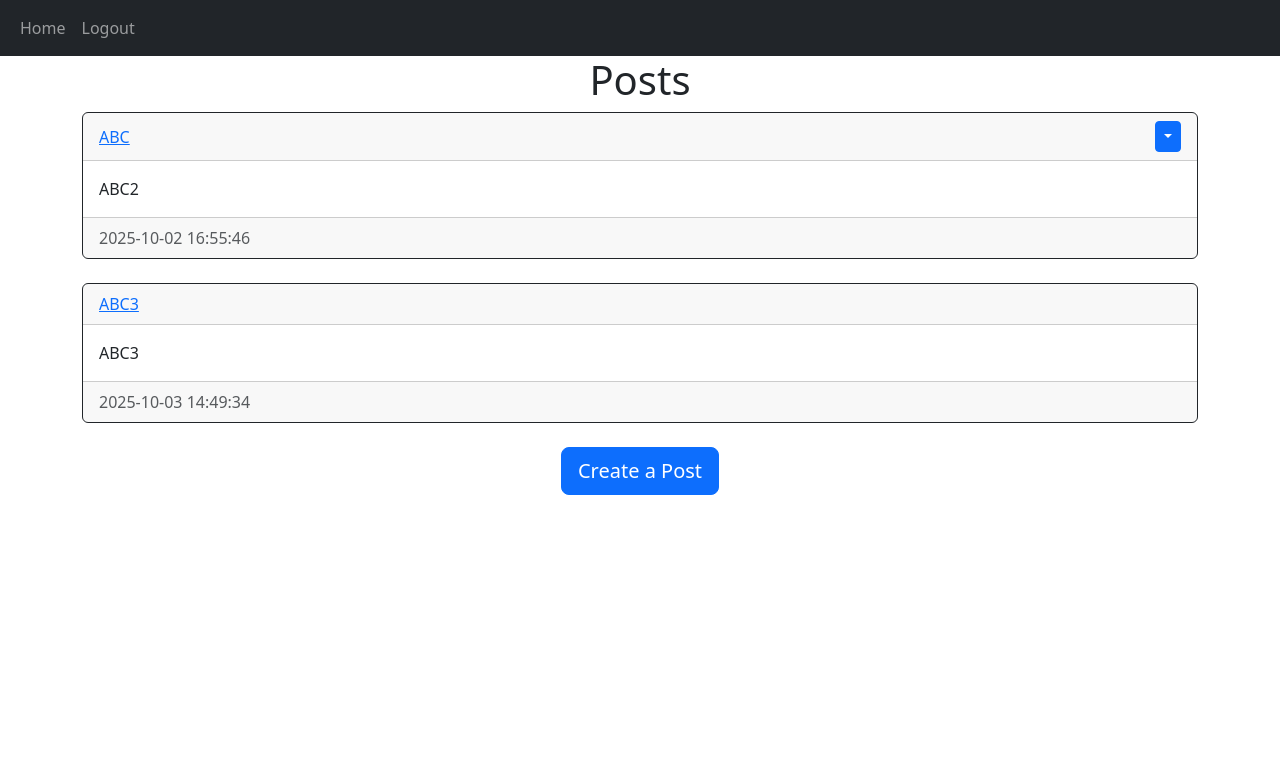
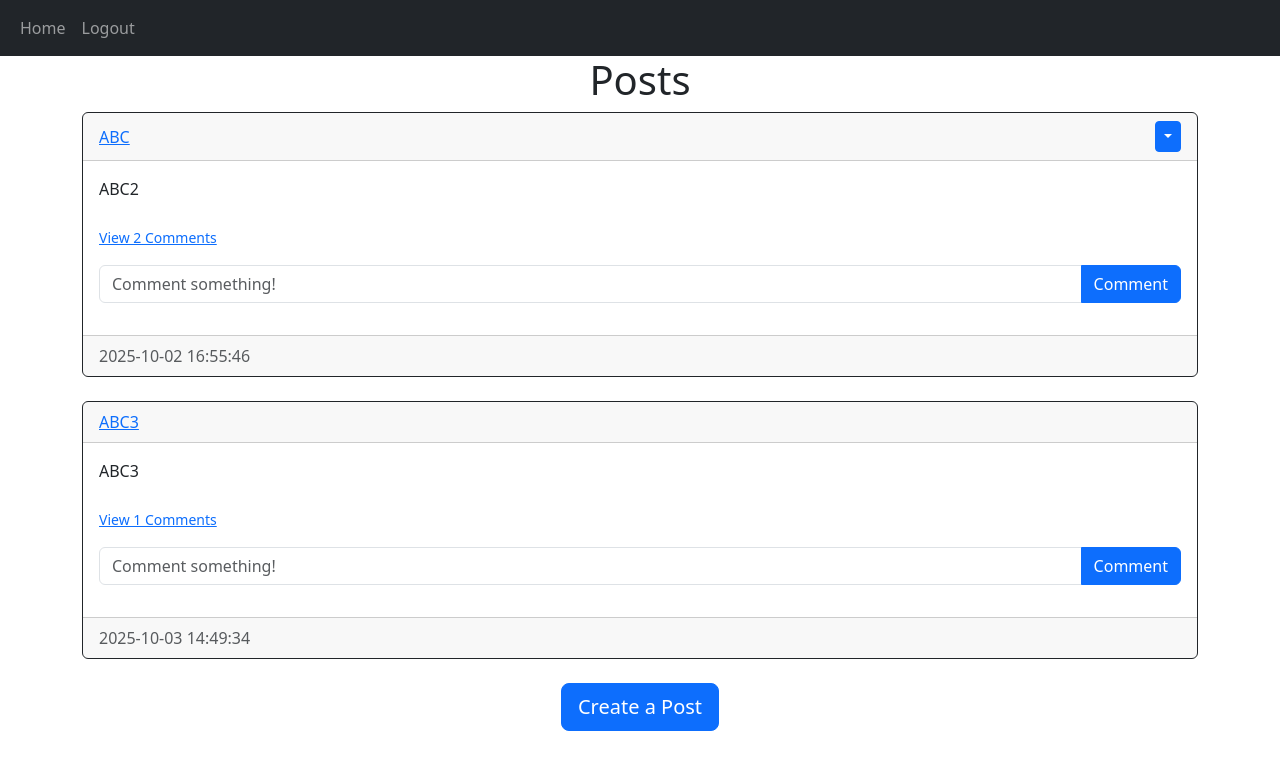
Before and after one commit to MartinoPhoenixVox/martinsite, a Flask app: page / in a window 1280 px wide. Shown: the top 770 px of the page. Run offline with Flask 3, Linux system fonts and the light colour scheme; a user stored in the database is signed in.

Commit message:
Comment function

```diff
--- a/website/__init__.py
+++ b/website/__init__.py
@@ -18,7 +18,7 @@ def create_app():
     app.register_blueprint(views, url_prefix='/')
     app.register_blueprint(auth, url_prefix='/')
 
-    from .models import User, Post
+    from .models import User, Post, Comment
 
     with app.app_context():
         db.create_all()
--- a/website/templates/posts_div.html
+++ b/website/templates/posts_div.html
@@ -18,6 +18,44 @@
                 </div>
                 <div class="card-body">
                     <div class="card-text">{{ post.text }}</div>
+                    <br/>
+                    <div class="collapse" id="comments-{{ post.id }}">
+                        <div class="card">
+                            <div class="card-body" id="comments-expand-{{ post.id }}">
+                                {% for comment in post.comments %}
+                                    <div class="d-flex justify-content-between align-items-center">
+                                        <div>
+                                            <a href="/posts/{{ comment.user.username }}">{{ comment.user.username }}</a>: {{ comment.text }}
+                                        </div>
+                                        <div>
+                                            <small class="text-muted">{{ comment.date_created }}</small>
+                                            {% if user.id == comment.author or user.id == post.author %}
+                                                <div class="btn-group">
+                                                    <button type="button" class="btn btn-sm btn-primary dropdown-toggle" data-bs-toggle="dropdown"></button>
+                                                    <ul class="dropdown-menu">
+                                                        <li><a href="/delete-comment/{{ comment.id }}" class="dropdown-item">Delete</a></li>
+                                                    </ul>
+                                                </div>
+                                            {% endif %}
+                                        </div>
+                                    </div>
+                                {% endfor %}
+                            </div>
+                        </div>
+                    </div>
+                    <p class="card-text">
+                        {% if post.comments|length > 0 %}
+                            <a data-bs-toggle="collapse" href="#comments-{{ post.id }}" role="button">
+                                <small>View {{ post.comments|length }} Comments</small>
+                            </a>
+                        {% else %}
+                            <small class="text-muted">No Comments</small>
+                        {% endif %}
+                    </p>
+                    <form class="input-group mb-3" method='POST' action="/create-comment/{{ post.id }}">
+                        <input type="text" id="text" name="text" class="form-control" placeholder="Comment something!" />
+                        <button type="submit" class="btn btn-primary">Comment</button>
+                    </form>
                 </div>
                 <div class="card-footer text-muted">{{ post.date_created }}</div>
             </div>
--- a/website/views.py
+++ b/website/views.py
@@ -1,6 +1,6 @@
 from flask import Blueprint, render_template, request, flash, redirect, url_for
 from flask_login import login_required, current_user
-from .models import Post, User
+from .models import Post, User, Comment
 from . import db
 
 views = Blueprint('views', __name__)
@@ -54,5 +54,40 @@ def posts(username):
         flash("No user with that username exists.", category='error')
         return redirect(url_for('views.home'))
 
-    posts = Post.query.filter_by(author=user.id).all()
+    posts = user.posts
     return render_template("posts.html", user=current_user, posts=posts, username=username)
+
+@views.route("/create-comment/<post_id>", methods=['POST'])
+@login_required
+def create_comment(post_id):
+    text = request.form.get('text')
+
+    if not text:
+        flash("Comment cannot be empty.", category='error')
+    else:
+        post = Post.query.filter_by(id=post_id)
+        if not post:
+            flash("Post does not exist.", category='error')
+        else:
+            comment = Comment(text=text, author=current_user.id, post_id=post_id)
+            db.session.add(comment)
+            db.session.commit()
+            flash("Comment added!", category='success')
+
+    return redirect(url_for('views.home'))
+
+@views.route("/delete-comment/<comment_id>")
+@login_required
+def delete_comment(comment_id):
+    comment = Comment.query.filter_by(id=comment_id).first()
+
+    if not comment:
+        flash("Comment does not exist.", category='error')
+    elif current_user.id != comment.author and current_user.id != comment.post.author:
+        flash("You do not have permission to delete this comment.", category='error')
+    else:
+        db.session.delete(comment)
+        db.session.commit()
+        flash("Comment deleted.", category='success')
+
+    return redirect(url_for('views.home'))
```
Also changed, not shown: website/models.py (+9 -0 lines), CHANGELOG.md, instance/database.db.
